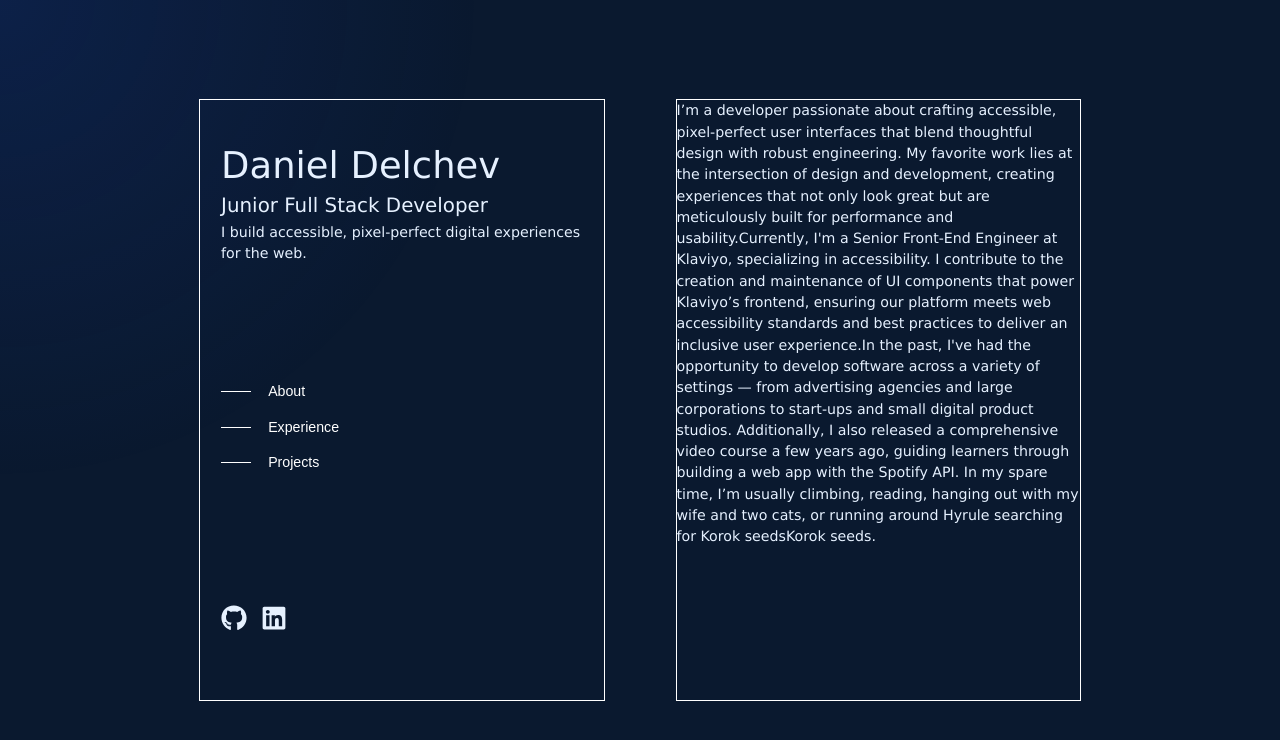
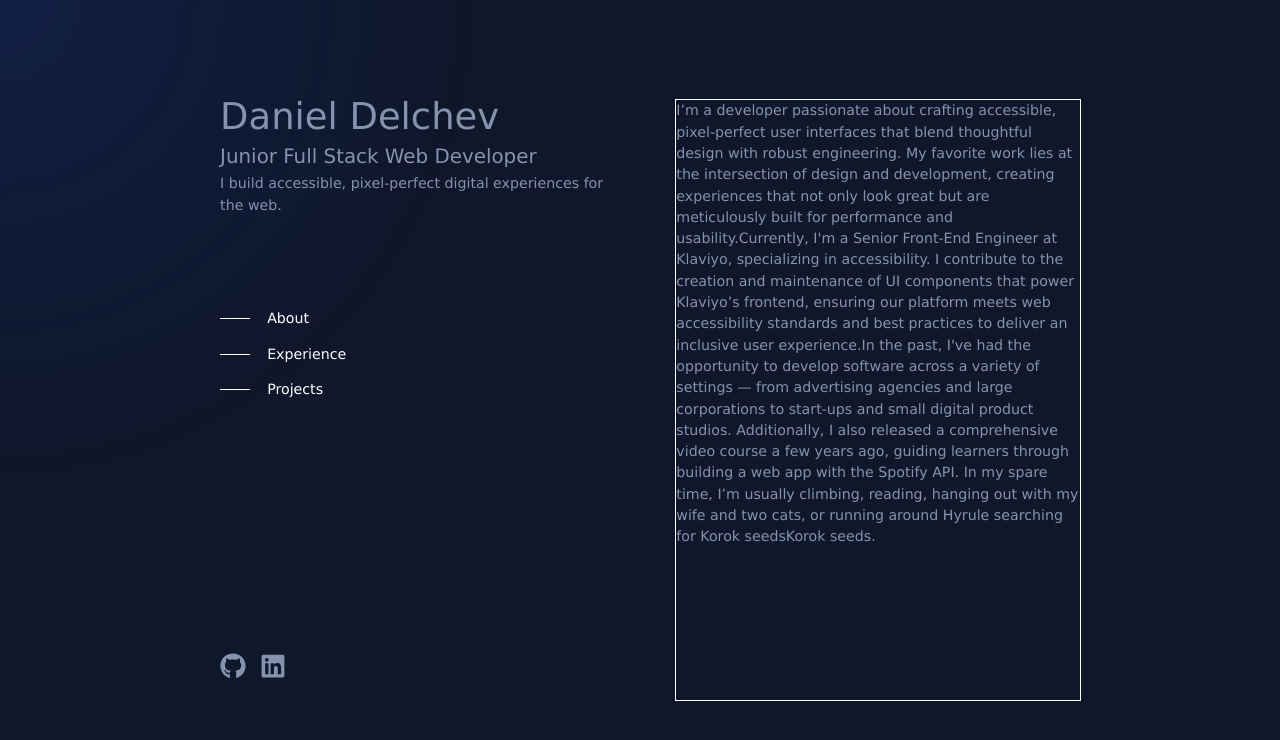
Before and after one commit to didelchev/dev-portfolio, a React (Vite) app in the folder dev-portfolio-website/: page / in a window 1280 px wide. Shown: the top 740 px of the page. Built offline with nearby package versions, Linux system fonts and the light colour scheme.

Commit message:
updated styles

```diff
--- a/dev-portfolio-website/src/App.css
+++ /dev/null
@@ -1,18 +0,0 @@
-body {
-    margin: 0;
-    padding: 0;
-    font-family: sans-serif;
-    color: #c5c6c7;
-}
-
-.glowing-background-container {
-    height: 100vh;
-    width: 100vw;
-    background-color: #0a192f;
-    overflow: hidden; /* Prevents scrollbars from appearing */
-    display: flex;
-    flex-direction: column;
-    justify-content: center;
-    align-items: center;
-    text-align: center;
-}
--- a/dev-portfolio-website/src/components/LeftSide/LeftSide.css
+++ b/dev-portfolio-website/src/components/LeftSide/LeftSide.css
@@ -1,11 +1,14 @@
 .left-side {
     display: flex;
     flex-direction: column;
-    justify-content: space-around;
-    border: 1px solid white;
+    justify-content: space-between;
+    /* border: 1px solid white; */
     flex: 1 1 500px;
 }
 
-.left-side .personal-info{
+.left-side .top-side{
     padding-left: 1.5em;
+    display: flex;
+    flex-direction: column;
+    gap: 5em;
 }
--- a/dev-portfolio-website/src/components/LeftSide/LeftSide.jsx
+++ b/dev-portfolio-website/src/components/LeftSide/LeftSide.jsx
@@ -7,12 +7,14 @@ import SocialMedia from '../SocialMedia/SocialMedia'
 const LeftSide = () => {
   return (
     <div className="left-side">
-      <div className="personal-info">
-        <h1>Daniel Delchev</h1>
-        <h4>Junior Full Stack Developer</h4>
-        <p>I build accessible, pixel-perfect digital experiences for the web.</p>
+      <div className="top-side">
+        <div className="personal-info">
+          <h1>Daniel Delchev</h1>
+          <h4>Junior Full Stack Web Developer</h4>
+          <p>I build accessible, pixel-perfect digital experiences for the web.</p>
+        </div>
+       <Navbar />
       </div>
-      <Navbar />
       <SocialMedia />
     </div>
   )
--- a/dev-portfolio-website/src/components/Navbar/Navbar.css
+++ b/dev-portfolio-website/src/components/Navbar/Navbar.css
@@ -1,9 +1,12 @@
+.navbar ul {
+  padding-left: 0em;
+}
+
 .nav-links {
   display: flex;
   align-items: center;
   margin-bottom: 1em;
   color: white;
-  font-family: sans-serif;
 }
 
 .nav-links::before {
@@ -12,5 +15,12 @@
   width: 30px;
   height: 1px;
   background-color: white;
-  margin-right: 1.2em
+  margin-right: 1.2em;
+  transition: width 0.3s ease-in-out;
 }
+
+
+.nav-links:hover::before,
+.nav-links:focus::before {
+  width: 50px;
+}
--- a/dev-portfolio-website/src/styles/reset.css
+++ b/dev-portfolio-website/src/styles/reset.css
@@ -12,12 +12,12 @@
 
 html {
   overflow-x: hidden;
-  color: #e6f1ff;
+  color: #8693AF;
 }
 
 body {
   min-height: 100vh;
-  background-color: #0a192f;
+  background-color: #0F172A;
 
 }
 
```
